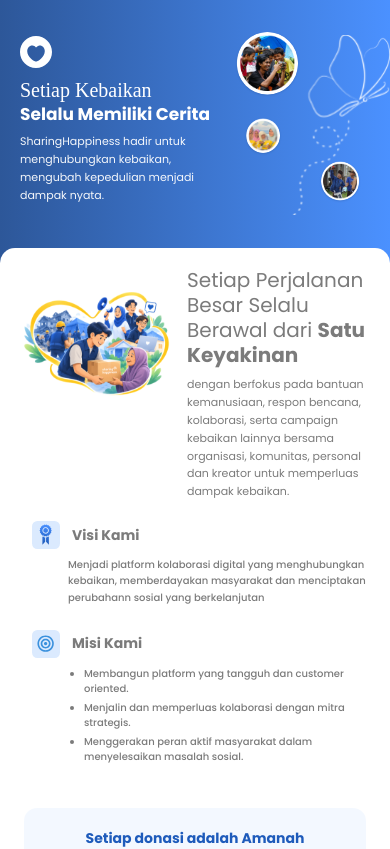
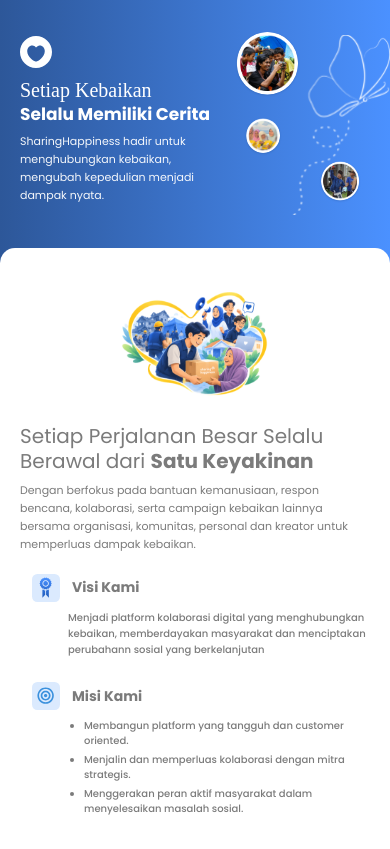
Before and after one commit to Azfdfkhz/about-us, a Next.js app: page / in a window 390 px wide. Shown: the top 849 px of the page. Built offline with nearby package versions, Linux system fonts and the light colour scheme; a web font is replaced by a local one.

Commit message:
Fix:penyesuaian Image pada visi misi

```diff
--- a/app/components/vision-mission-section.jsx
+++ b/app/components/vision-mission-section.jsx
@@ -9,10 +9,10 @@
         className="bg-white p-5 relative"
         style={{ borderRadius: "15px" }}
       >
-        {/* Top Section: Illustration Left + Headline Right */}
-        <div className="flex items-start gap-3 mb-5">
+        {/* Top Section: Illustration Top on Mobile, Left on Desktop + Headline */}
+        <div className="flex flex-col sm:flex-row items-center sm:items-start gap-4 sm:gap-3 mb-5">
           {/* Illustration SVG */}
-          <div className="shrink-0 w-38.75 pt-1">
+          <div className="shrink-0 flex justify-center sm:justify-start w-full sm:w-38.75 pt-1">
             <Image
               src="/images/vision-mission/happiness-academy-2.svg"
               alt="Happiness Academy illustration"
@@ -23,19 +23,19 @@
           </div>
 
           {/* Headline & Paragraph Right */}
-          <div className="flex-1">
+          <div className="flex-1 w-full">
             <p
-              className="font-poppins text-[#7B7B7B] leading-tight mb-2"
+              className="font-poppins text-[#7B7B7B] leading-tight mb-2 text-left"
               style={{ fontSize: "20px", fontWeight: 400 }}
             >
               Setiap Perjalanan Besar Selalu Berawal dari{" "}
               <span className="font-bold text-[#7B7B7B]">Satu Keyakinan</span>
             </p>
             <p
-              className="font-poppins text-[#7B7B7B] leading-relaxed"
+              className="font-poppins text-[#7B7B7B] leading-relaxed text-left"
               style={{ fontSize: "11px", fontWeight: 400 }}
             >
-              dengan berfokus pada bantuan kemanusiaan, respon bencana, kolaborasi, serta campaign kebaikan lainnya bersama organisasi, komunitas, personal dan kreator untuk memperluas dampak kebaikan.
+              Dengan berfokus pada bantuan kemanusiaan, respon bencana, kolaborasi, serta campaign kebaikan lainnya bersama organisasi, komunitas, personal dan kreator untuk memperluas dampak kebaikan.
             </p>
           </div>
         </div>
```
